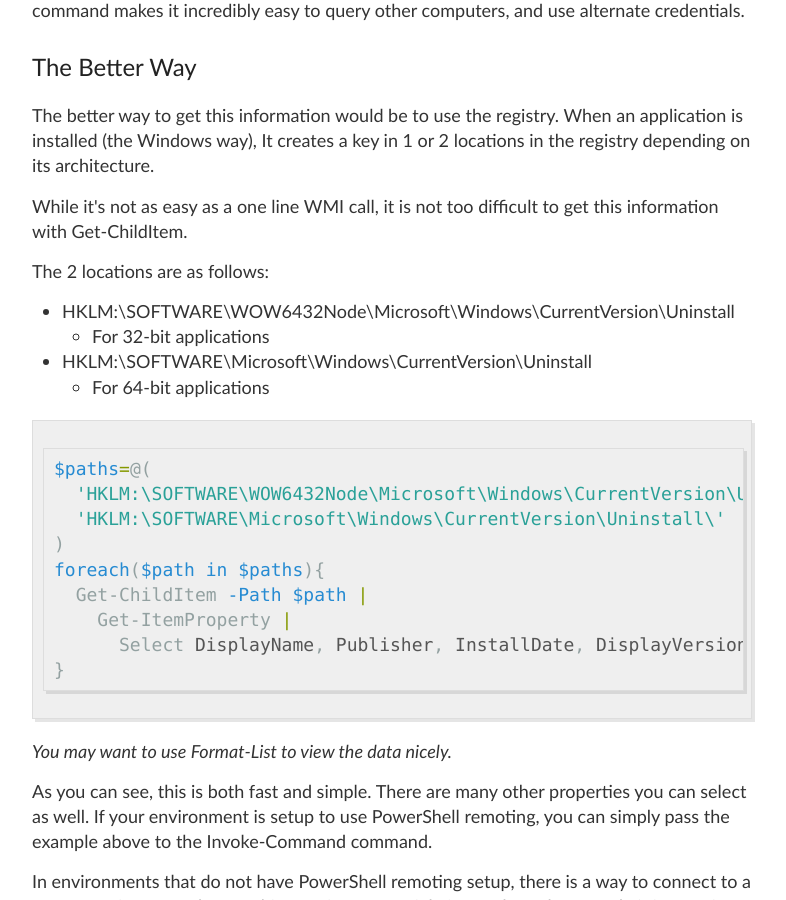
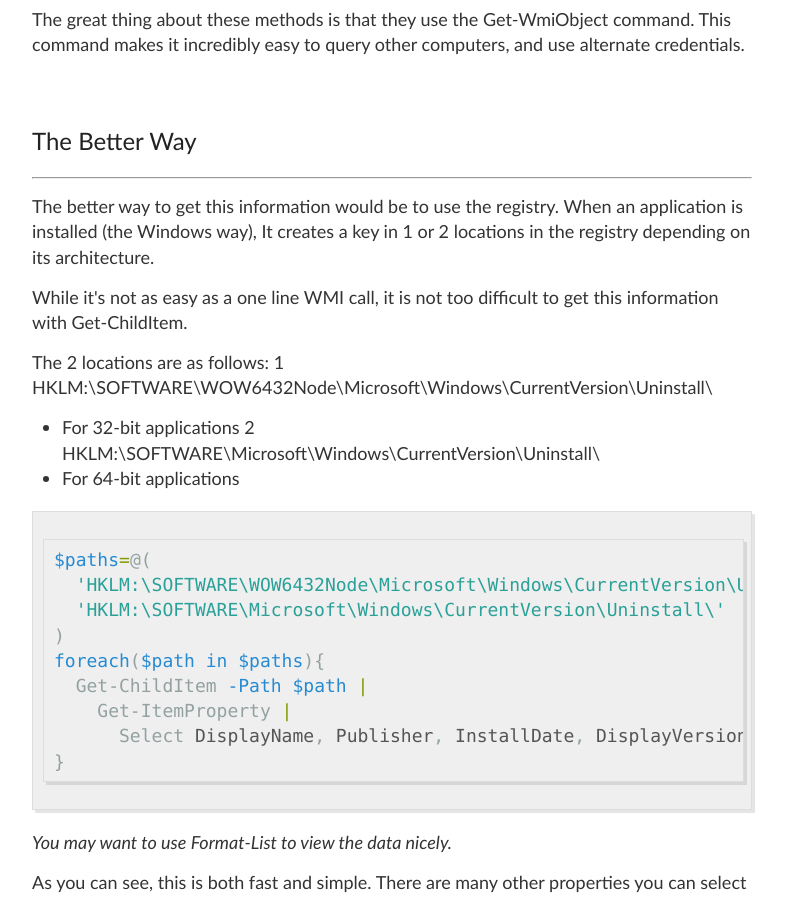
Before and after one commit to briansworth/dev, a Jekyll site: the page built from _posts/2017-11-5-Get-List-of-Installed-Applications.md, in a window 1280 px wide and 900 px high, scrolled down 1084 px. Shown: the whole window, without its empty margins (248-1034 px from the left). Built offline with Jekyll 4.4.1, drawn with Linux system fonts in a browser that asks for light colours.

Commit message:
Format fixes

````diff
--- a/_posts/2017-11-5-Get-List-of-Installed-Applications.md
+++ b/_posts/2017-11-5-Get-List-of-Installed-Applications.md
@@ -10,6 +10,7 @@
 </p>
 
 ### Common ways of listing applications
+-----
 
 #### Win32_Product
 <p>
@@ -39,6 +40,7 @@
 gwmi Win32Reg_AddRemovePrograms
 ```
 
+------
 <p>
   The great thing about these methods is that they use the
   Get-WmiObject command.
@@ -46,7 +48,10 @@
   and use alternate credentials.
 </p>
 
+<br>
+
 ### The Better Way
+-----
 <p>
   The better way to get this information would be to use the registry.
   When an application is installed (the Windows way),
@@ -59,10 +64,10 @@
   it is not too difficult to get this information with Get-ChildItem.
 </p>
 The 2 locations are as follows:
-- HKLM:\SOFTWARE\WOW6432Node\Microsoft\Windows\CurrentVersion\Uninstall\
-  - For 32-bit applications
-- HKLM:\SOFTWARE\Microsoft\Windows\CurrentVersion\Uninstall\
-  - For 64-bit applications
+1 HKLM:\SOFTWARE\WOW6432Node\Microsoft\Windows\CurrentVersion\Uninstall\
+  * For 32-bit applications
+2 HKLM:\SOFTWARE\Microsoft\Windows\CurrentVersion\Uninstall\
+  * For 64-bit applications
 
 ```powershell
 $paths=@(
````
